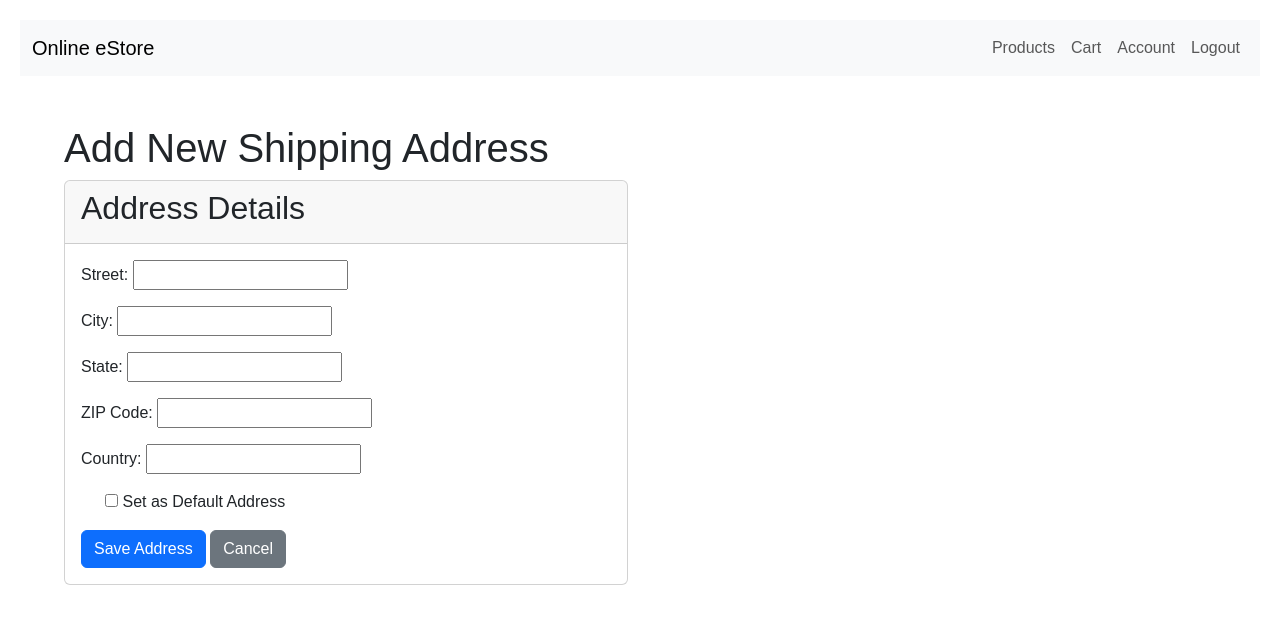
After one commit to letridung07/online_estore_extreme, a Django app: page /accounts/profile/add-address/ in a window 1280 px wide. The commit adds this page. Shown: the top 624 px of the page. Run offline with Django 5.2, Linux system fonts and the light colour scheme; the visitor is signed in with stand-in values (Sample User, id 1); data that the repository does not hold is empty.

Commit message:
Add shipping address functionality to user profile
Implement a new feature allowing users to add shipping addresses through their profile. Create a form for address input, handle form submission with logic to manage default addresses, and update the profile page with a link to the new form. Add corresponding URL routing for the address addition view.

```diff
--- a/accounts/views.py
+++ b/accounts/views.py
@@ -22,3 +22,27 @@ def profile(request):
         'orders': orders,
     }
     return render(request, 'accounts/profile.html', context)
+
+from django.forms import ModelForm
+from .models import ShippingAddress
+
+class ShippingAddressForm(ModelForm):
+    class Meta:
+        model = ShippingAddress
+        fields = ['street', 'city', 'state', 'zip_code', 'country', 'is_default']
+
+@login_required
+def add_shipping_address(request):
+    if request.method == 'POST':
+        form = ShippingAddressForm(request.POST)
+        if form.is_valid():
+            address = form.save(commit=False)
+            address.user = request.user
+            # If this is set as default, unset any other default addresses
+            if address.is_default:
+                request.user.shipping_addresses.exclude(id=address.id).update(is_default=False)
+            address.save()
+            return redirect('profile')
+    else:
+        form = ShippingAddressForm()
+    return render(request, 'accounts/add_address.html', {'form': form})
--- /dev/null
+++ b/estore/templates/accounts/add_address.html
@@ -0,0 +1,47 @@
+{% extends "base.html" %}
+
+{% block content %}
+<div class="container mt-5">
+    <h1>Add New Shipping Address</h1>
+    <div class="row">
+        <div class="col-md-6">
+            <div class="card mb-4">
+                <div class="card-header">
+                    <h2>Address Details</h2>
+                </div>
+                <div class="card-body">
+                    <form method="post">
+                        {% csrf_token %}
+                        <div class="form-group mb-3">
+                            <label for="id_street">Street:</label>
+                            {{ form.street }}
+                        </div>
+                        <div class="form-group mb-3">
+                            <label for="id_city">City:</label>
+                            {{ form.city }}
+                        </div>
+                        <div class="form-group mb-3">
+                            <label for="id_state">State:</label>
+                            {{ form.state }}
+                        </div>
+                        <div class="form-group mb-3">
+                            <label for="id_zip_code">ZIP Code:</label>
+                            {{ form.zip_code }}
+                        </div>
+                        <div class="form-group mb-3">
+                            <label for="id_country">Country:</label>
+                            {{ form.country }}
+                        </div>
+                        <div class="form-check mb-3">
+                            {{ form.is_default }}
+                            <label class="form-check-label" for="id_is_default">Set as Default Address</label>
+                        </div>
+                        <button type="submit" class="btn btn-primary">Save Address</button>
+                        <a href="{% url 'profile' %}" class="btn btn-secondary">Cancel</a>
+                    </form>
+                </div>
+            </div>
+        </div>
+    </div>
+</div>
+{% endblock %}
--- a/estore/templates/accounts/profile.html
+++ b/estore/templates/accounts/profile.html
@@ -46,7 +46,7 @@
                     {% else %}
                         <p>No shipping addresses saved.</p>
                     {% endif %}
-                    <a href="#" class="btn btn-primary">Add New Address</a>
+                    <a href="{% url 'add_shipping_address' %}" class="btn btn-primary">Add New Address</a>
                 </div>
             </div>
         </div>
--- a/estore/urls.py
+++ b/estore/urls.py
@@ -16,7 +16,7 @@ Including another URLconf
 """
 from django.contrib import admin
 from django.urls import path, include
-from accounts.views import profile
+from accounts.views import profile, add_shipping_address
 
 urlpatterns = [
     path('admin/', admin.site.urls),
@@ -25,5 +25,6 @@ urlpatterns = [
     path('orders/', include('orders.urls')),
     path('accounts/', include('django.contrib.auth.urls')),
     path('accounts/profile/', profile, name='profile'),
+    path('accounts/profile/add-address/', add_shipping_address, name='add_shipping_address'),
     path('promotions/', include('promotions.urls')),
 ]
```
